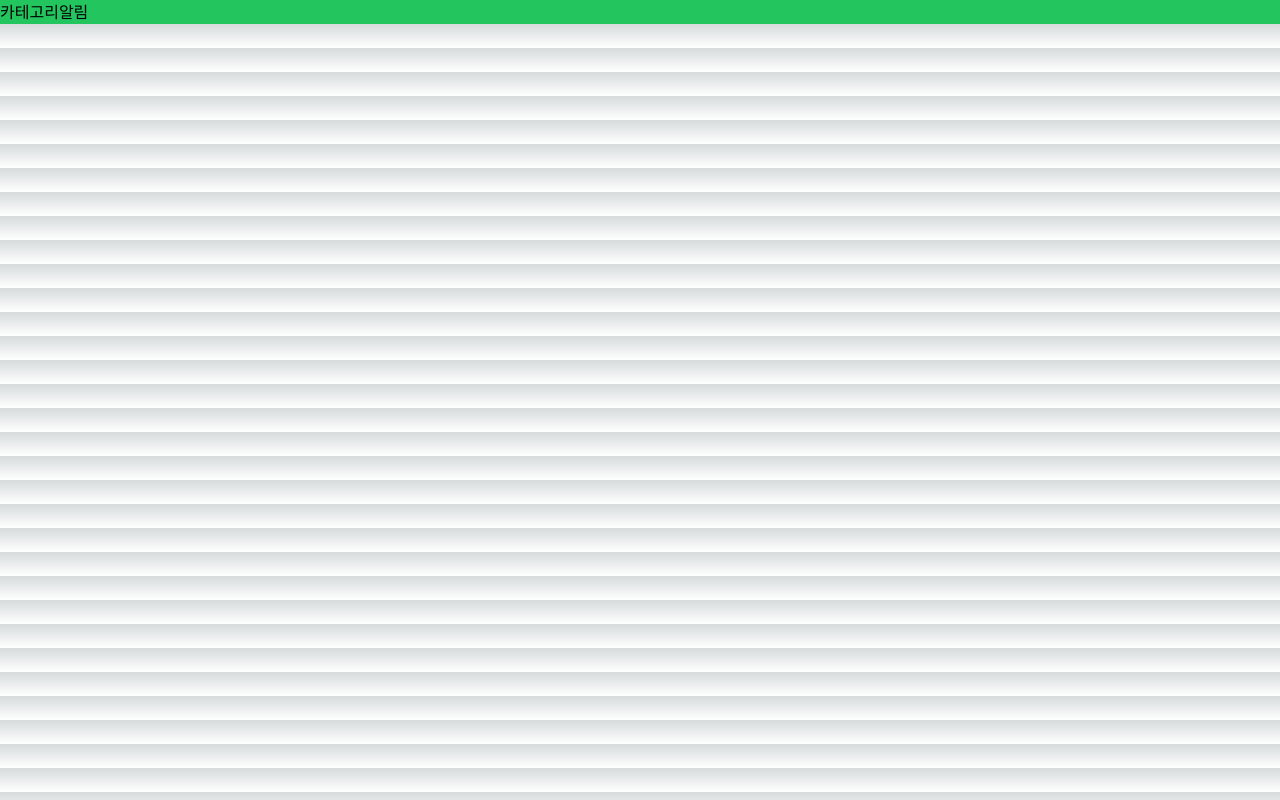
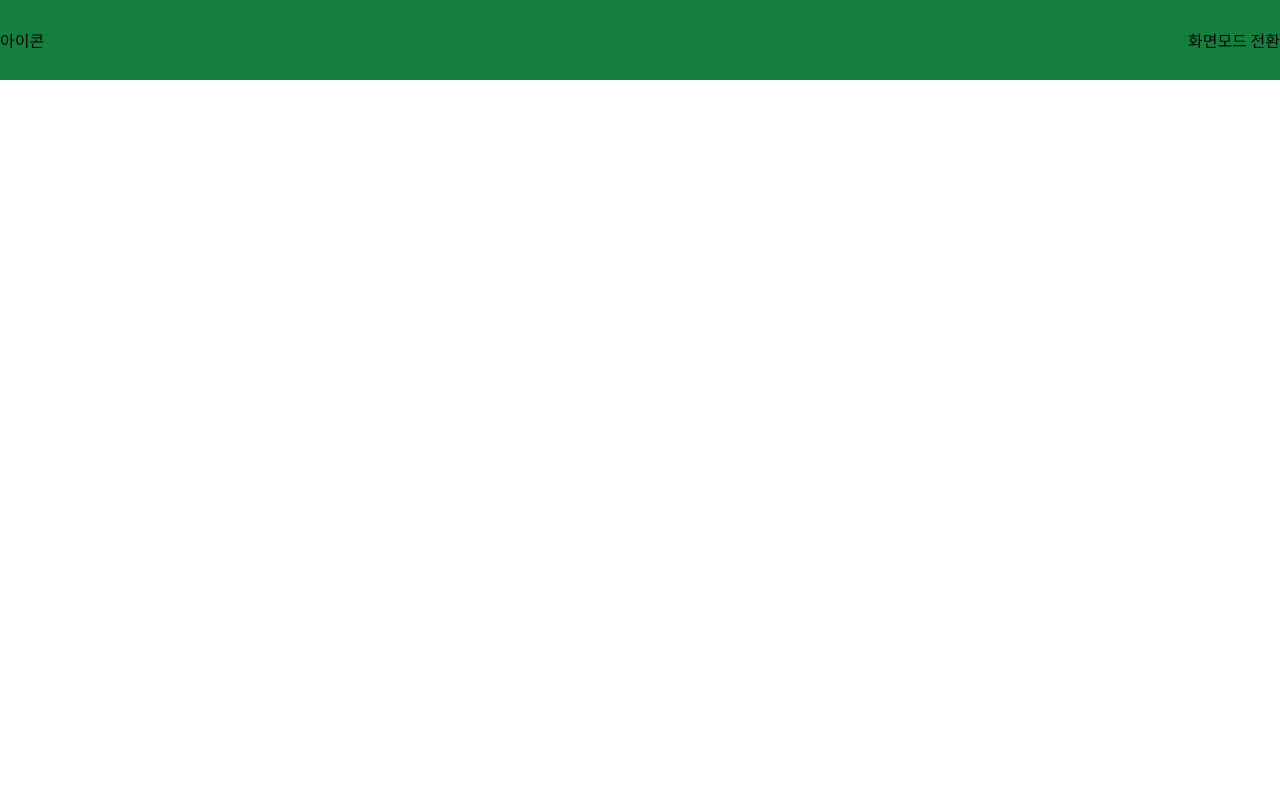
Before and after one commit to chyeon97/book-mark, a Next.js app: page / in a window 1280 px wide. Built offline with nearby package versions, Linux system fonts and the light colour scheme.

Commit message:
style: 헤더, 네비게이션 컴포넌트 생성

```diff
--- a/app/_components/Header.tsx
+++ b/app/_components/Header.tsx
@@ -8,7 +8,7 @@ interface HeaderProps {
 }
 const Header = ({list, bgColor, fgColor}: HeaderProps) => {
     return (
-        <div className="flex flex-row bg-green-500">
+        <div className="flex mx-auto h-20 justify-between items-center bg-green-700">
             {list.map((item) => {
                 return (
                     <div>{item}</div>
--- /dev/null
+++ b/app/_components/Navigation.tsx
@@ -0,0 +1,12 @@
+import React from "react";
+
+const Navigation = () => {
+    return (
+        <div className="container md:left-0 bg-blue-500">
+
+
+        </div>
+    )
+}
+
+export default Navigation
--- a/app/_components/index.ts
+++ b/app/_components/index.ts
@@ -1,4 +1,6 @@
 import Header from "./Header";
+import Navigation from "./Navigation";
 export {
+    Navigation,
     Header,
 }
--- a/app/globals.css
+++ b/app/globals.css
@@ -18,12 +18,7 @@
 
 body {
   color: rgb(var(--foreground-rgb));
-  background: linear-gradient(
-      to bottom,
-      transparent,
-      rgb(var(--background-end-rgb))
-    )
-    rgb(var(--background-start-rgb));
+  background: white
 }
 
 @layer utilities {
@@ -31,3 +26,19 @@ body {
     text-wrap: balance;
   }
 }
+
+blockquote,
+dl,
+dd,
+h1,
+h2,
+h3,
+h4,
+h5,
+h6,
+hr,
+figure,
+p,
+pre {
+  margin: 0;
+}
--- a/app/layout.tsx
+++ b/app/layout.tsx
@@ -1,12 +1,17 @@
 import type { Metadata } from "next";
-import { Inter } from "next/font/google";
+import { Noto_Sans_KR } from "next/font/google";
 import "./globals.css";
+import { Header } from "./_components"
 
-const inter = Inter({ subsets: ["latin"] });
+const inter = Noto_Sans_KR({ subsets: ["latin"] });
+
 
 export const metadata: Metadata = {
   title: "BookMark",
   description: "나중에 방문할 페이지를 잊지않도록 기록해보세요",
+  icons: {
+    icon: '/bookmark.svg'
+  }
 };
 
 export default function RootLayout({
@@ -16,9 +21,10 @@ export default function RootLayout({
 }>) {
   return (
     <html lang="en">
-      <body className={inter.className}>
-          {children}
-        </body>
+      <body className={`w-screen h-screen ${inter.className}`}>
+      {/* <Header list={headerList} bgColor=""/> */}
+        {children}
+      </body>
     </html>
   );
 }
--- a/app/page.tsx
+++ b/app/page.tsx
@@ -1,10 +1,13 @@
-import { Header } from "./_components"
-
+import { Header, Navigation } from "./_components";
 
 const MyBookMark = () => {
-  const headerList = ["카테고리", "알림"]
+  const headerList = ["아이콘", "화면모드 전환"]
   return (
-    <Header list={headerList} bgColor=""></Header>
+    <div>
+      <Header list={headerList}/>
+      <Navigation/>
+    </div>
+
   )
 }
 
```
